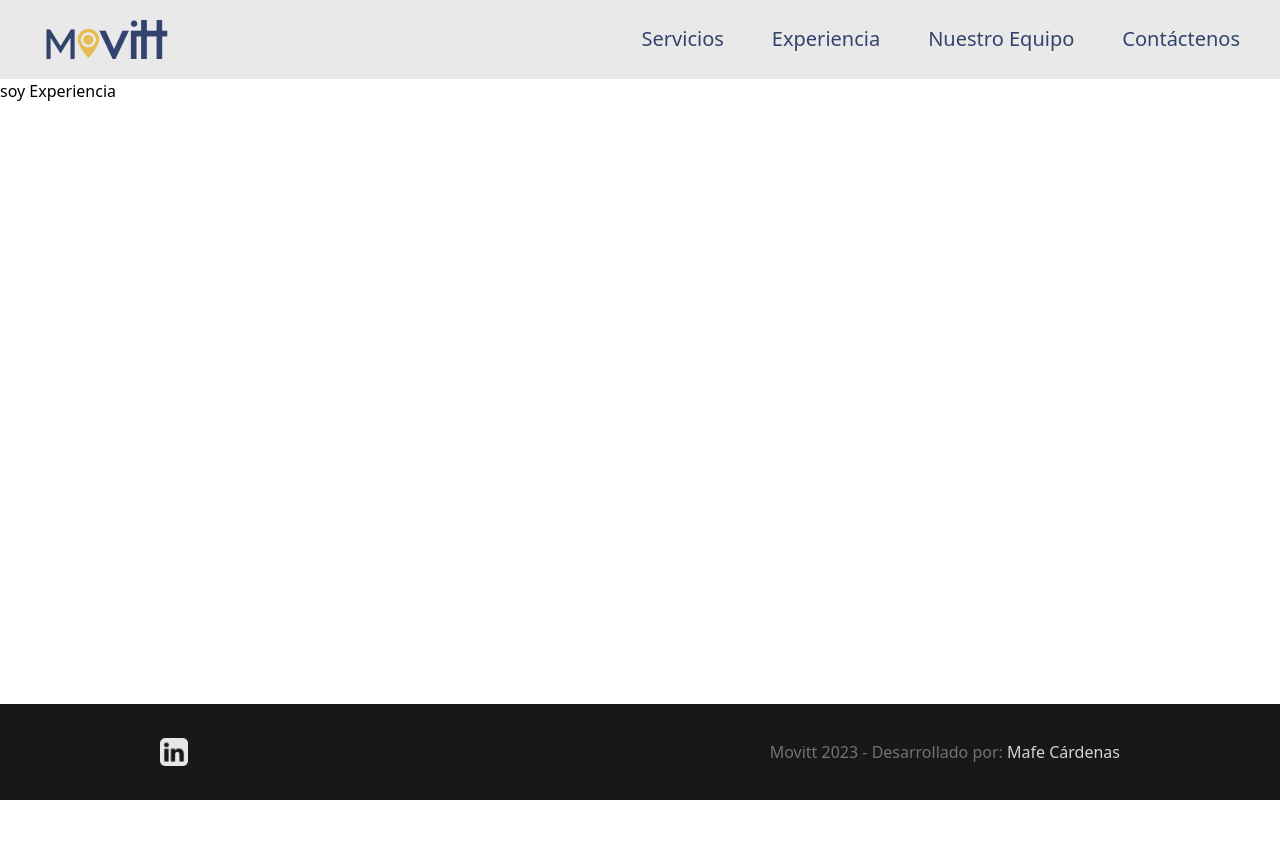
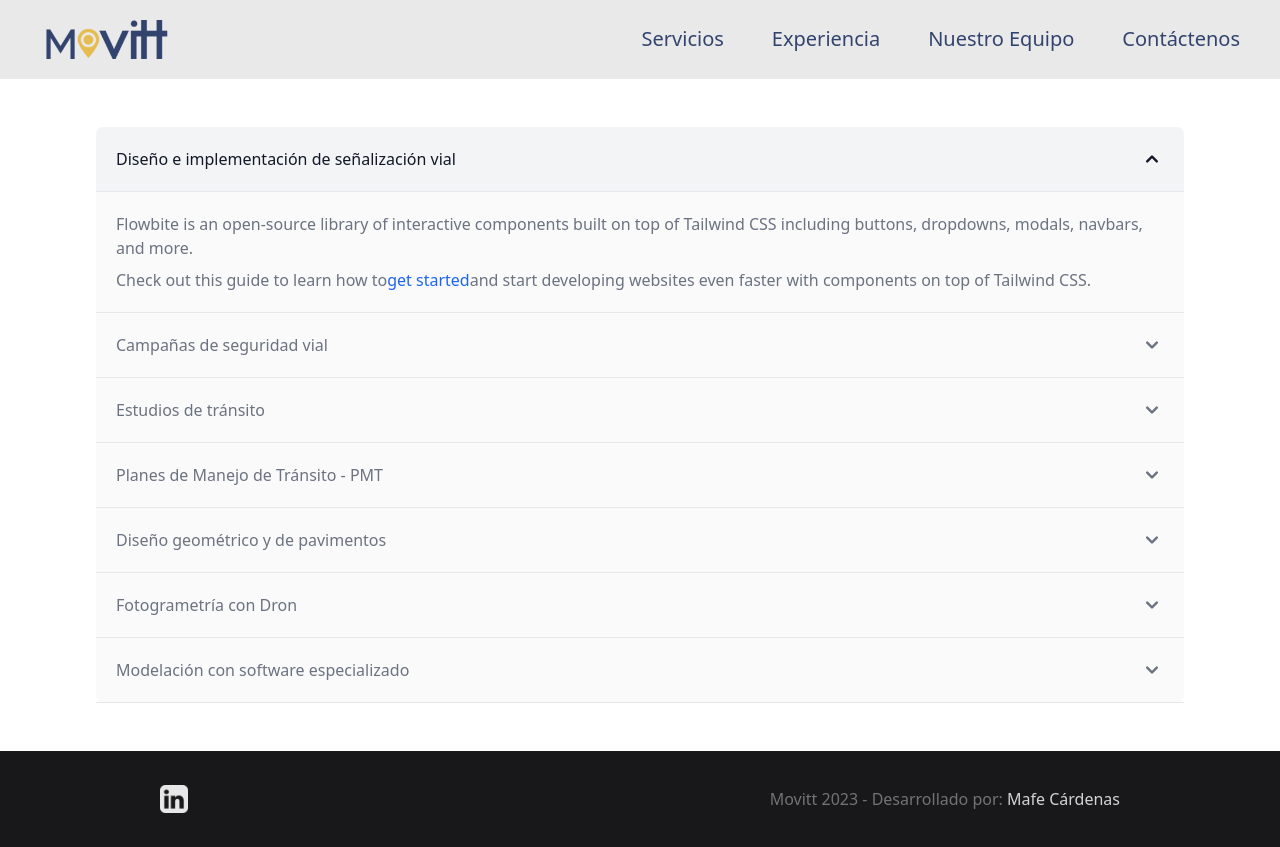
Before and after one commit to mariacardenas-1/movitt, a Next.js app: page /experiencia in a window 1280 px wide. Before the commit the page ends 800 px from the top, so only its background shows below. Built offline with nearby package versions, Linux system fonts and the light colour scheme.

Commit message:
add experience page

```diff
--- a/pages/experiencia.tsx
+++ b/pages/experiencia.tsx
@@ -1,9 +1,109 @@
 import Layout from "../components/layout"
+import { Accordion } from "flowbite-react"
 
 export default function Experiencia () {
     return (
         <Layout>
-            <div>soy Experiencia</div>
+            <div className="my-12 mx-12 bg-neutral-50 rounded-lg md:mx-24">
+                <Accordion flush={true}>
+                    <Accordion.Panel>
+                        <Accordion.Title>
+                        Diseño e implementación de señalización vial
+                        </Accordion.Title>
+                        <Accordion.Content>
+                        <p className="mb-2 text-gray-500 dark:text-gray-400">
+                            Flowbite is an open-source library of interactive components built on top of Tailwind CSS including buttons, dropdowns, modals, navbars, and more.
+                        </p>
+                        <p className="text-gray-500 dark:text-gray-400">
+                            Check out this guide to learn how to
+                            <a
+                            href="https://flowbite.com/docs/getting-started/introduction/"
+                            className="text-blue-600 hover:underline dark:text-blue-500"
+                            >
+                            get started
+                            </a>
+                            and start developing websites even faster with components on top of Tailwind CSS.
+                        </p>
+                        </Accordion.Content>
+                    </Accordion.Panel>
+                    <Accordion.Panel>
+                        <Accordion.Title>
+                        Campañas de seguridad vial
+                        </Accordion.Title>
+                        <Accordion.Content>
+                        <p className="mb-2 text-gray-500 dark:text-gray-400">
+                            Flowbite is first conceptualized and designed using the Figma software so everything you see in the library has a design equivalent in our Figma file.
+                        </p>
+                        <p className="text-gray-500 dark:text-gray-400">
+                            Check out the
+                            <a
+                            href="https://flowbite.com/figma/"
+                            className="text-blue-600 hover:underline dark:text-blue-500"
+                            >
+                            Figma design system
+                            </a>
+                            based on the utility classes from Tailwind CSS and components from Flowbite.
+                        </p>
+                        </Accordion.Content>
+                    </Accordion.Panel>
+                    <Accordion.Panel>
+                        <Accordion.Title>
+                        Estudios de tránsito
+                        </Accordion.Title>
+                        <Accordion.Content>
+                        <p className="mb-2 text-gray-500 dark:text-gray-400">
+                            The main difference is that the core components from Flowbite are open source under the MIT license, whereas Tailwind UI is a paid product. Another difference is that Flowbite relies on smaller and standalone components, whereas Tailwind UI offers sections of pages.
+                        </p>
+
+                        </Accordion.Content>
+                    </Accordion.Panel>
+                    <Accordion.Panel>
+                        <Accordion.Title>
+                        Planes de Manejo de Tránsito - PMT
+                        </Accordion.Title>
+                        <Accordion.Content>
+                        <p className="mb-2 text-gray-500 dark:text-gray-400">
+                            The main difference is that the core components from Flowbite are open source under the MIT license, whereas Tailwind UI is a paid product. Another difference is that Flowbite relies on smaller and standalone components, whereas Tailwind UI offers sections of pages.
+                        </p>
+
+                        </Accordion.Content>
+                    </Accordion.Panel>
+                    <Accordion.Panel>
+                        <Accordion.Title>
+                        Diseño geométrico y de pavimentos
+                        </Accordion.Title>
+                        <Accordion.Content>
+                        <p className="mb-2 text-gray-500 dark:text-gray-400">
+                            The main difference is that the core components from Flowbite are open source under the MIT license, whereas Tailwind UI is a paid product. Another difference is that Flowbite relies on smaller and standalone components, whereas Tailwind UI offers sections of pages.
+                        </p>
+
+                        </Accordion.Content>
+                    </Accordion.Panel>
+                    <Accordion.Panel>
+                        <Accordion.Title>
+                        Fotogrametría con Dron
+                        </Accordion.Title>
+                        <Accordion.Content>
+                        <p className="mb-2 text-gray-500 dark:text-gray-400">
+                            The main difference is that the core components from Flowbite are open source under the MIT license, whereas Tailwind UI is a paid product. Another difference is that Flowbite relies on smaller and standalone components, whereas Tailwind UI offers sections of pages.
+                        </p>
+
+                        </Accordion.Content>
+                    </Accordion.Panel>
+                    <Accordion.Panel>
+                        <Accordion.Title>
+                        Modelación con software especializado
+                        </Accordion.Title>
+                        <Accordion.Content>
+                        <p className="mb-2 text-gray-500 dark:text-gray-400">
+                            The main difference is that the core components from Flowbite are open source under the MIT license, whereas Tailwind UI is a paid product. Another difference is that Flowbite relies on smaller and standalone components, whereas Tailwind UI offers sections of pages.
+                        </p>
+
+                        </Accordion.Content>
+                    </Accordion.Panel>
+                </Accordion>
+            </div>
+
         </Layout>
     )
 }
```
